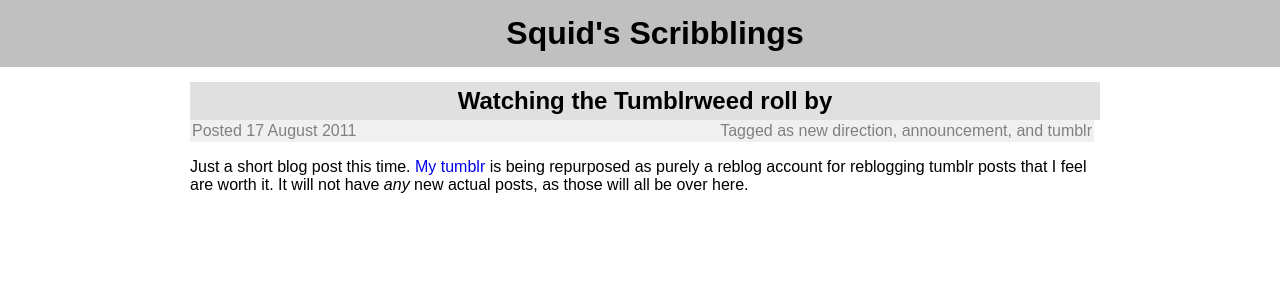
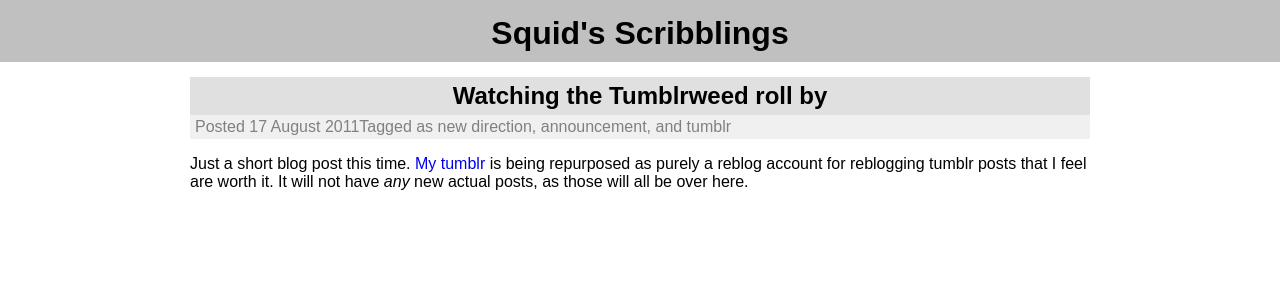
Before and after one commit to rjgraffham/psquid.net, a Jekyll site: the page built from _posts/2011-08-17-watching-the-tumblrweed-roll-by.markdown, in a window 1280 px wide. Shown: the top 300 px of the page. Built offline with Jekyll 4.4.1, drawn with Linux system fonts in a browser that asks for light colours.

Commit message:
Let's try it that way. #FuckCSSBoxModel

```diff
--- a/css/clean_ink.css
+++ b/css/clean_ink.css
@@ -27,10 +27,10 @@
 }
 
 h1 {
-  padding: 15px;
+  padding: 15px 0px 10px;
 }
 h2 {
-  padding: 5px;
+  padding: 5px 0px 5px;
 }
 
 #main {
@@ -50,15 +50,17 @@
 .post-meta {
   background: rgb(240, 240, 240);
   width: 100%;
-  padding: 2px;
+  padding: 3px 0px 3px;
   margin: 0;
   overflow: auto;
 }
 
 .post-meta .date {
   float: left;
+  margin-left: 5px;
 }
 
 .post-meta .tags {
   float: right
+  margin-right: 5px;
 }
```
